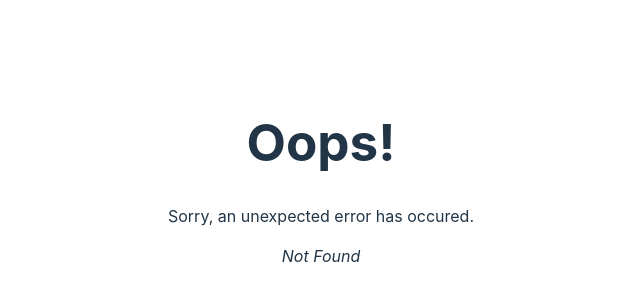
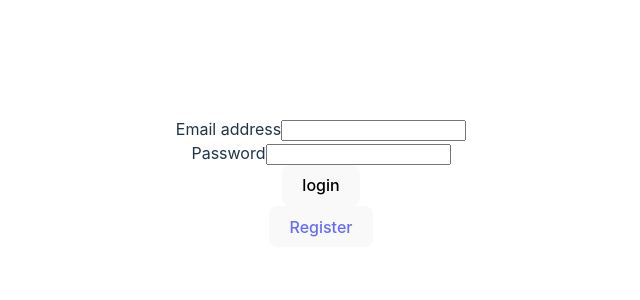
Before and after one commit to cmorse97/bug-tracker, a React (Vite) app in the folder frontend/: page /login in a window 1280 px wide. Before the commit this address had no page. Shown: the part 218-518 px from the top of the page, without its empty margins (319-959 px from the left). Built offline with nearby package versions, Linux system fonts and the light colour scheme.

Commit message:
Refactor login to own component, Create AuthContext/Provider

```diff
--- a/frontend/package.json
+++ b/frontend/package.json
@@ -15,6 +15,7 @@
 		"react": "^18.2.0",
 		"react-bootstrap": "^2.9.1",
 		"react-dom": "^18.2.0",
+		"react-icons": "^4.11.0",
 		"react-router-dom": "^6.17.0"
 	},
 	"devDependencies": {
--- a/frontend/src/App.jsx
+++ b/frontend/src/App.jsx
@@ -1,5 +1,5 @@
 import { useState } from 'react'
-import RegisterUser from './routes/RegisterUser'
+import RegisterUser from './pages/Register'
 
 import './App.css'
 
--- /dev/null
+++ b/frontend/src/components/Header.jsx
@@ -0,0 +1,26 @@
+import { FaSignInAlt, FaSignOutAlt, FaUser } from 'react-icons/fa'
+import { Link } from 'react-router-dom'
+
+const Header = () => {
+	return (
+		<header className='header'>
+			<div className='logo'>
+				<Link to='/'>BugTracker</Link>
+			</div>
+			<ul>
+				<li>
+					<Link to='/login'>
+						<FaSignInAlt /> Login
+					</Link>
+				</li>
+				<li>
+					<Link to='/register'>
+						<FaUser /> Register
+					</Link>
+				</li>
+			</ul>
+		</header>
+	)
+}
+
+export default Header
--- a/frontend/src/context/AuthContext.jsx
+++ b/frontend/src/context/AuthContext.jsx
@@ -1,6 +1,6 @@
 import { createContext, useContext, useState } from 'react'
 
-const AuthContext = createContext()
+export const AuthContext = createContext()
 
 export const AuthProvider = ({ children }) => {
 	const [token, setToken] = useState(null)
--- a/frontend/src/pages/Homepage.jsx
+++ b/frontend/src/pages/Dashboard.jsx
@@ -1,7 +1,11 @@
 import axios from 'axios'
-import { useState, useEffect } from 'react'
+import { AuthContext } from '../context/AuthContext'
+import { useState, useEffect, useContext } from 'react'
 
-const Homepage = () => {
+const Dashboard = () => {
+	const { token } = useContext(AuthContext)
+	console.log(token)
+
 	const [projectData, setProjectData] = useState([])
 
 	useEffect(() => {
@@ -13,7 +17,7 @@ const Homepage = () => {
 						Authorization: `Bearer ${token}`
 					}
 				})
-				setProjectData(response.data.projectData)
+				setProjectData(response.data.projects)
 			} catch (error) {
 				console.error('Error fetching projects:', error)
 			}
@@ -24,7 +28,7 @@ const Homepage = () => {
 
 	return (
 		<>
-			<div>Homepage</div>
+			<div>Dashboard</div>
 			<div>
 				{projectData.map(project => (
 					<li key={project._id}>{project.title}</li>
@@ -34,4 +38,4 @@ const Homepage = () => {
 	)
 }
 
-export default Homepage
+export default Dashboard
--- a/frontend/src/routes/RegisterUser.jsx
+++ b/frontend/src/pages/Login.jsx
@@ -1,14 +1,14 @@
 import { useState } from 'react'
-import { Link } from 'react-router-dom'
+import { useAuth } from '../context/AuthContext'
+import { Link, useNavigate } from 'react-router-dom'
 import axios from 'axios'
 import Button from 'react-bootstrap/Button'
 import Form from 'react-bootstrap/Form'
-// import { useHistory } from 'react-router-dom'
 
-const RegisterUser = () => {
-	// const history = useHistory()
+const Login = () => {
+	const { login } = useAuth()
+	const navigate = useNavigate()
 	const [formData, setFormData] = useState({
-		username: '',
 		email: '',
 		password: ''
 	})
@@ -19,45 +19,34 @@ const RegisterUser = () => {
 
 	const handleSubmit = async e => {
 		e.preventDefault()
-
 		try {
 			// Send a POST request to backend
-			const response = await axios.post('http://localhost:3000/api/users', {
-				headers: {
-					'Content-Type': 'application/json'
-				},
-				body: JSON.stringify(formData)
-			})
-
-			if (response.ok) {
-				const { token } = await response.json()
-
-				// Store the token in an HTTP-only cookie
-				document.cookie = `token=${token}; path=/; secure; HttpOnly`
-
-				console.log('Registration successful')
+			const response = await axios.post(
+				'http://localhost:3000/api/users/login',
+				formData,
+				{
+					headers: {
+						'Content-Type': 'application/json'
+					}
+				}
+			)
+			if (response.status === 200) {
+				const token = response.data.token
+				login(token)
+				navigate('/')
+				console.log('Login successful')
 			} else {
 				// @todo Error modal
-				throw new Error('Error registering user')
+				throw new Error('Error logging in user')
 			}
 		} catch (error) {
-			console.error('Registration error:', error)
+			console.error('Login error:', error)
 		}
 	}
 
 	return (
 		<>
 			<Form onSubmit={handleSubmit}>
-				<Form.Group controlId='formUsername'>
-					<Form.Label>Username</Form.Label>
-					<Form.Control
-						type='text'
-						name='username'
-						onChange={handleChange}
-						required
-					/>
-				</Form.Group>
-
 				<Form.Group controlId='formEmail'>
 					<Form.Label>Email address</Form.Label>
 					<Form.Control
@@ -79,11 +68,15 @@ const RegisterUser = () => {
 				</Form.Group>
 
 				<Button variant='primary' type='submit'>
-					<Link to={`/homepage`}>Register</Link>
+					login
+					{/* If login successful, redirect to '/' */}
 				</Button>
 			</Form>
+			<Button>
+				<Link to={`register`}>Register</Link>
+			</Button>
 		</>
 	)
 }
 
-export default RegisterUser
+export default Login
--- /dev/null
+++ b/frontend/src/pages/Register.jsx
@@ -0,0 +1,89 @@
+import { useState } from 'react'
+import { Link } from 'react-router-dom'
+import axios from 'axios'
+import Button from 'react-bootstrap/Button'
+import Form from 'react-bootstrap/Form'
+// import { useHistory } from 'react-router-dom'
+
+const Register = () => {
+	// const history = useHistory()
+	const [formData, setFormData] = useState({
+		username: '',
+		email: '',
+		password: ''
+	})
+
+	const handleChange = e => {
+		setFormData({ ...formData, [e.target.name]: e.target.value })
+	}
+
+	const handleSubmit = async e => {
+		e.preventDefault()
+
+		try {
+			// Send a POST request to backend
+			const response = await axios.post('http://localhost:3000/api/users', {
+				headers: {
+					'Content-Type': 'application/json'
+				},
+				body: JSON.stringify(formData)
+			})
+
+			if (response.ok) {
+				const { token } = await response.json()
+
+				// Store the token in an HTTP-only cookie
+				document.cookie = `token=${token}; path=/; secure; HttpOnly`
+
+				console.log('Registration successful')
+			} else {
+				// @todo Error modal
+				throw new Error('Error registering user')
+			}
+		} catch (error) {
+			console.error('Registration error:', error)
+		}
+	}
+
+	return (
+		<>
+			<Form onSubmit={handleSubmit}>
+				<Form.Group controlId='formUsername'>
+					<Form.Label>Username</Form.Label>
+					<Form.Control
+						type='text'
+						name='username'
+						onChange={handleChange}
+						required
+					/>
+				</Form.Group>
+
+				<Form.Group controlId='formEmail'>
+					<Form.Label>Email address</Form.Label>
+					<Form.Control
+						type='email'
+						name='email'
+						onChange={handleChange}
+						required
+					/>
+				</Form.Group>
+
+				<Form.Group controlId='formPassword'>
+					<Form.Label>Password</Form.Label>
+					<Form.Control
+						type='password'
+						name='password'
+						onChange={handleChange}
+						required
+					/>
+				</Form.Group>
+
+				<Button variant='primary' type='submit'>
+					<Link to={`/homepage`}>Register</Link>
+				</Button>
+			</Form>
+		</>
+	)
+}
+
+export default Register
```
Also changed, not shown: frontend/src/main.jsx (+10 -7 lines), 1 other file (tests, documents, lock files or other folders).
